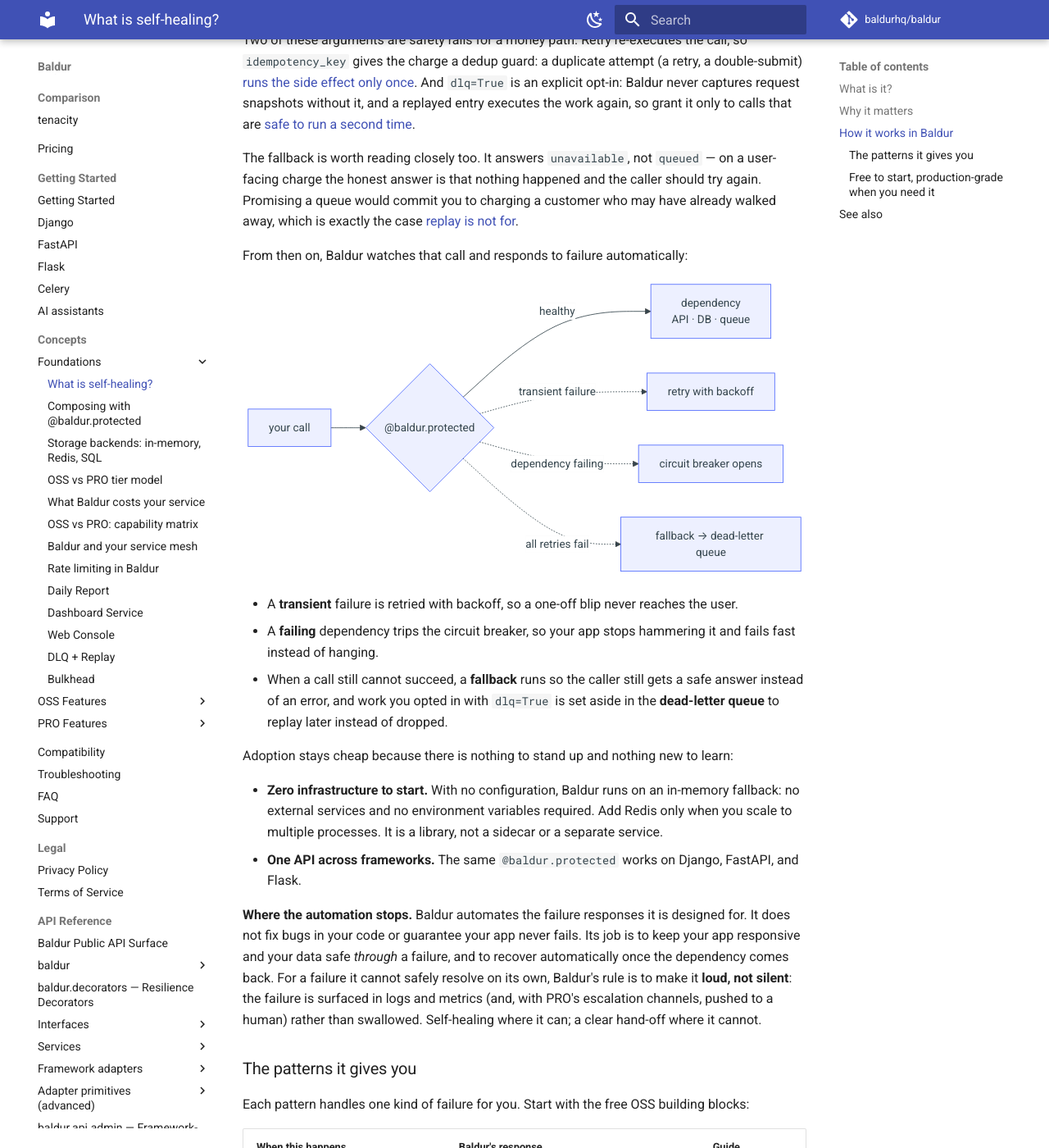
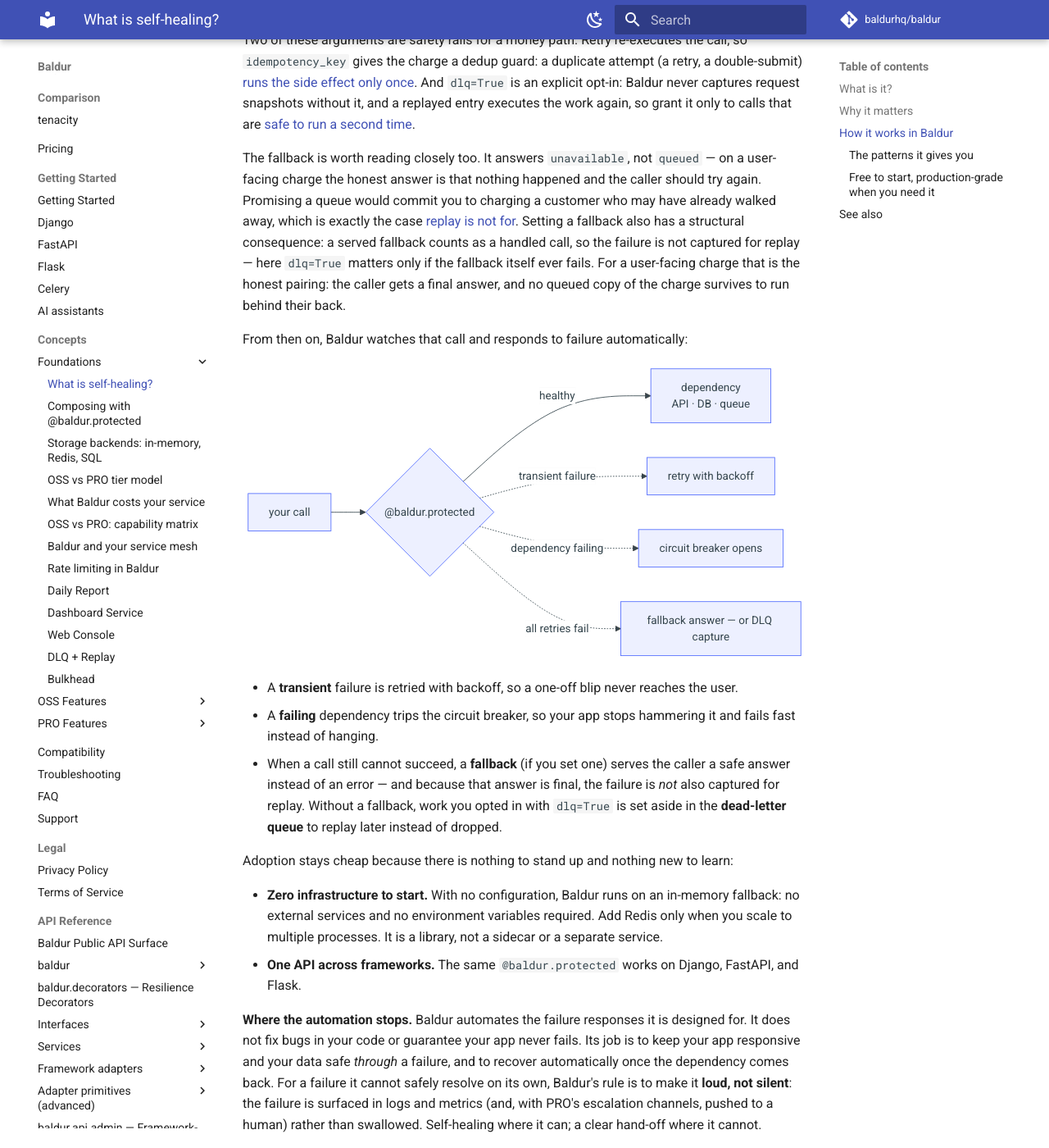
Before and after one commit to baldurhq/baldur, an MkDocs documentation site: the page built from docs/concepts/foundations/self-healing.md, in a window 1280 px wide and 1400 px high, scrolled down 1595 px. Shown: the whole window at 82% size. Built offline with MkDocs 1.6.1 and Material for MkDocs 9.7.7, drawn with Linux system fonts in a browser that asks for light colours; comment, search, counter and statistics services are not loaded.

Commit message:
docs(self-healing): a served fallback is final - nothing is captured for replay
The page's new 'unavailable, not queued' paragraph was contradicted two
lines later by its own diagram and bullet, which promised a fallback
answer AND a dead-letter capture for the same failure. The code makes
them mutually exclusive: the fallback wraps the chain outermost, an
absorbed failure ends as a success-with-fallback, and sinks never run.
The diagram, the bullet, and the fallback paragraph now state the
exclusivity - and why it is the honest pairing for a user-facing
charge: the caller got a final answer, so no queued copy of the work
survives to run behind their back.

````diff
--- a/docs/concepts/foundations/self-healing.md
+++ b/docs/concepts/foundations/self-healing.md
@@ -68,7 +68,11 @@
 The fallback is worth reading closely too. It answers `unavailable`, not `queued` — on a
 user-facing charge the honest answer is that nothing happened and the caller should try again.
 Promising a queue would commit you to charging a customer who may have already walked away, which
-is exactly the case [replay is not for](dlq-replay.md).
+is exactly the case [replay is not for](dlq-replay.md). Setting a fallback also has a structural
+consequence: a served fallback counts as a handled call, so the failure is not captured for
+replay — here `dlq=True` matters only if the fallback itself ever fails. For a user-facing
+charge that is the honest pairing: the caller gets a final answer, and no queued copy of the
+charge survives to run behind their back.
 
 From then on, Baldur watches that call and responds to failure automatically:
 
@@ -78,15 +82,16 @@
     B -->|"healthy"| C["dependency<br/>API · DB · queue"]
     B -. "transient failure" .-> D["retry with backoff"]
     B -. "dependency failing" .-> E["circuit breaker opens"]
-    B -. "all retries fail" .-> F["fallback → dead-letter queue"]
+    B -. "all retries fail" .-> F["fallback answer — or DLQ capture"]
 ```
 
 - A **transient** failure is retried with backoff, so a one-off blip never reaches the user.
 - A **failing** dependency trips the circuit breaker, so your app stops hammering it and fails
   fast instead of hanging.
-- When a call still cannot succeed, a **fallback** runs so the caller still gets a safe answer
-  instead of an error, and work you opted in with `dlq=True` is set aside in the
-  **dead-letter queue** to replay later instead of dropped.
+- When a call still cannot succeed, a **fallback** (if you set one) serves the caller a safe
+  answer instead of an error — and because that answer is final, the failure is *not* also
+  captured for replay. Without a fallback, work you opted in with `dlq=True` is set aside in
+  the **dead-letter queue** to replay later instead of dropped.
 
 Adoption stays cheap because there is nothing to stand up and nothing new to learn:
 
````
